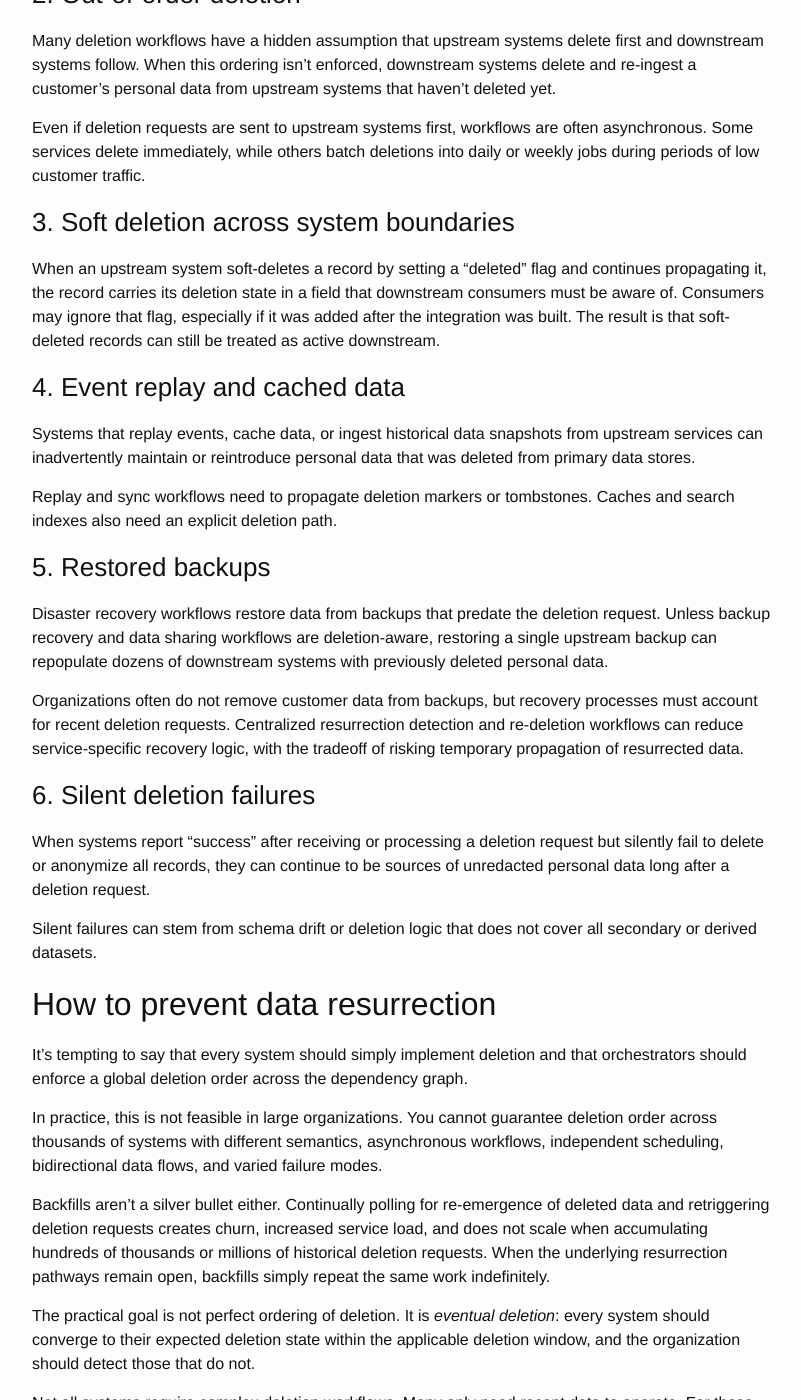
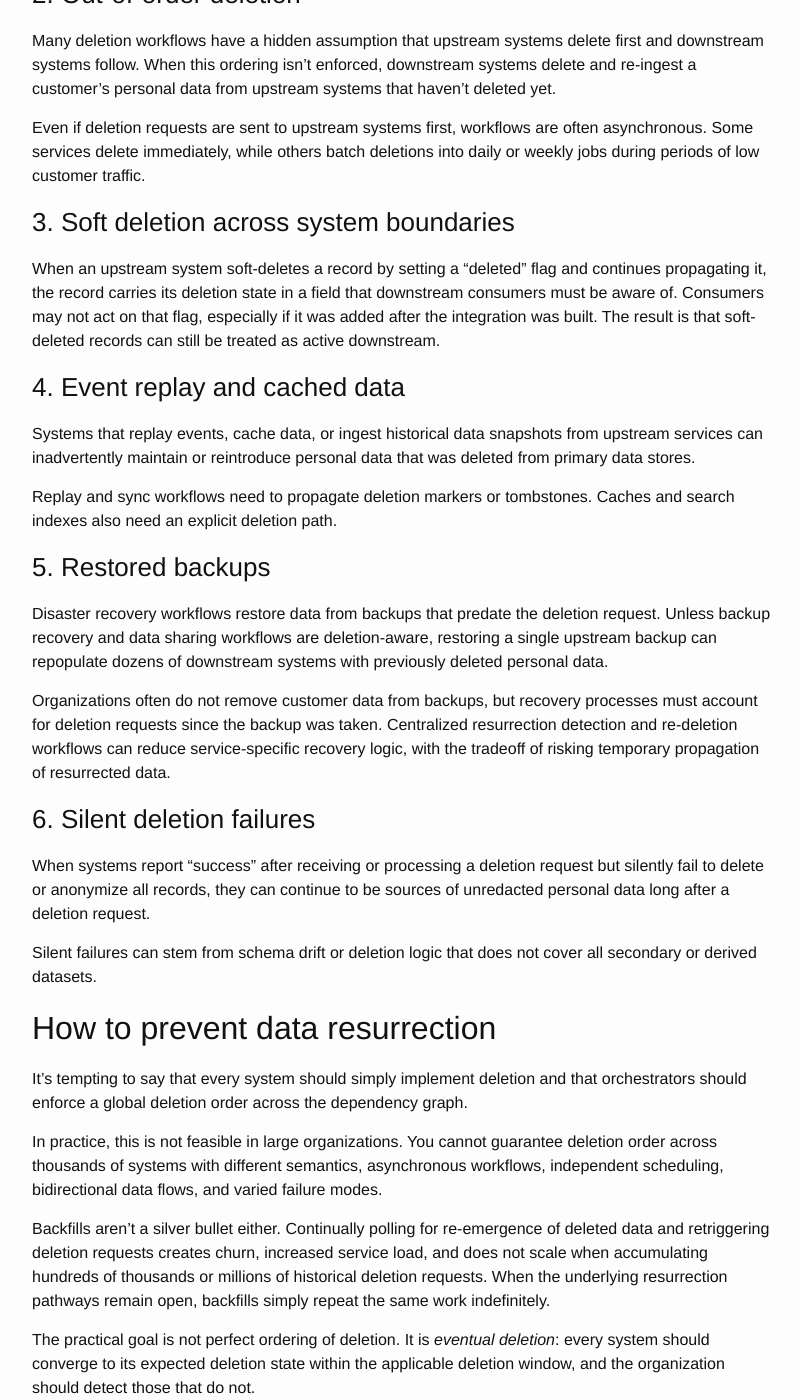
Before and after one commit to msayson/msayson.github.io, a Jekyll site: the page built from _posts/2026-08-30-mitigating-personal-data-resurrection.markdown, in a window 1280 px wide and 1400 px high, scrolled down 1134 px. Shown: the whole window, without its empty margins (238-1039 px from the left). Built offline with Jekyll 4.4.1, drawn with Linux system fonts in a browser that asks for light colours; some of the changed text lies outside the part shown.

Commit message:
Fix typo and awkward wording

```diff
--- a/_posts/2026-08-30-mitigating-personal-data-resurrection.markdown
+++ b/_posts/2026-08-30-mitigating-personal-data-resurrection.markdown
@@ -43,7 +43,7 @@ Even if deletion requests are sent to upstream systems first, workflows are ofte
 
 ### 3. Soft deletion across system boundaries
 
-When an upstream system soft-deletes a record by setting a "deleted" flag and continues propagating it, the record carries its deletion state in a field that downstream consumers must be aware of.  Consumers may ignore that flag, especially if it was added after the integration was built.  The result is that soft-deleted records can still be treated as active downstream.
+When an upstream system soft-deletes a record by setting a "deleted" flag and continues propagating it, the record carries its deletion state in a field that downstream consumers must be aware of.  Consumers may not act on that flag, especially if it was added after the integration was built.  The result is that soft-deleted records can still be treated as active downstream.
 
 ### 4. Event replay and cached data
 
@@ -55,7 +55,7 @@ Replay and sync workflows need to propagate deletion markers or tombstones.  Cac
 
 Disaster recovery workflows restore data from backups that predate the deletion request.  Unless backup recovery and data sharing workflows are deletion-aware, restoring a single upstream backup can repopulate dozens of downstream systems with previously deleted personal data.
 
-Organizations often do not remove customer data from backups, but recovery processes must account for recent deletion requests.  Centralized resurrection detection and re-deletion workflows can reduce service-specific recovery logic, with the tradeoff of risking temporary propagation of resurrected data.
+Organizations often do not remove customer data from backups, but recovery processes must account for deletion requests since the backup was taken.  Centralized resurrection detection and re-deletion workflows can reduce service-specific recovery logic, with the tradeoff of risking temporary propagation of resurrected data.
 
 ### 6. Silent deletion failures
 
@@ -71,7 +71,7 @@ In practice, this is not feasible in large organizations.  You cannot guarantee
 
 Backfills aren't a silver bullet either.  Continually polling for re-emergence of deleted data and retriggering deletion requests creates churn, increased service load, and does not scale when accumulating hundreds of thousands or millions of historical deletion requests.  When the underlying resurrection pathways remain open, backfills simply repeat the same work indefinitely.
 
-The practical goal is not perfect ordering of deletion.  It is *eventual deletion*: every system should converge to their expected deletion state within the applicable deletion window, and the organization should detect those that do not.
+The practical goal is not perfect ordering of deletion.  It is *eventual deletion*: every system should converge to its expected deletion state within the applicable deletion window, and the organization should detect those that do not.
 
 Not all systems require complex deletion workflows.  Many only need recent data to operate.  For these services, it's often simpler to automatically delete records after a defined time period, using time-to-live or object expiry lifecycles.  These services may not need explicit deletion onboarding if they can demonstrate that personal data is automatically removed within the applicable deletion window.
 
```
Also changed, not shown: other parts of _posts/2026-08-30-mitigating-personal-data-resurrection.markdown (+1 -1 lines).
